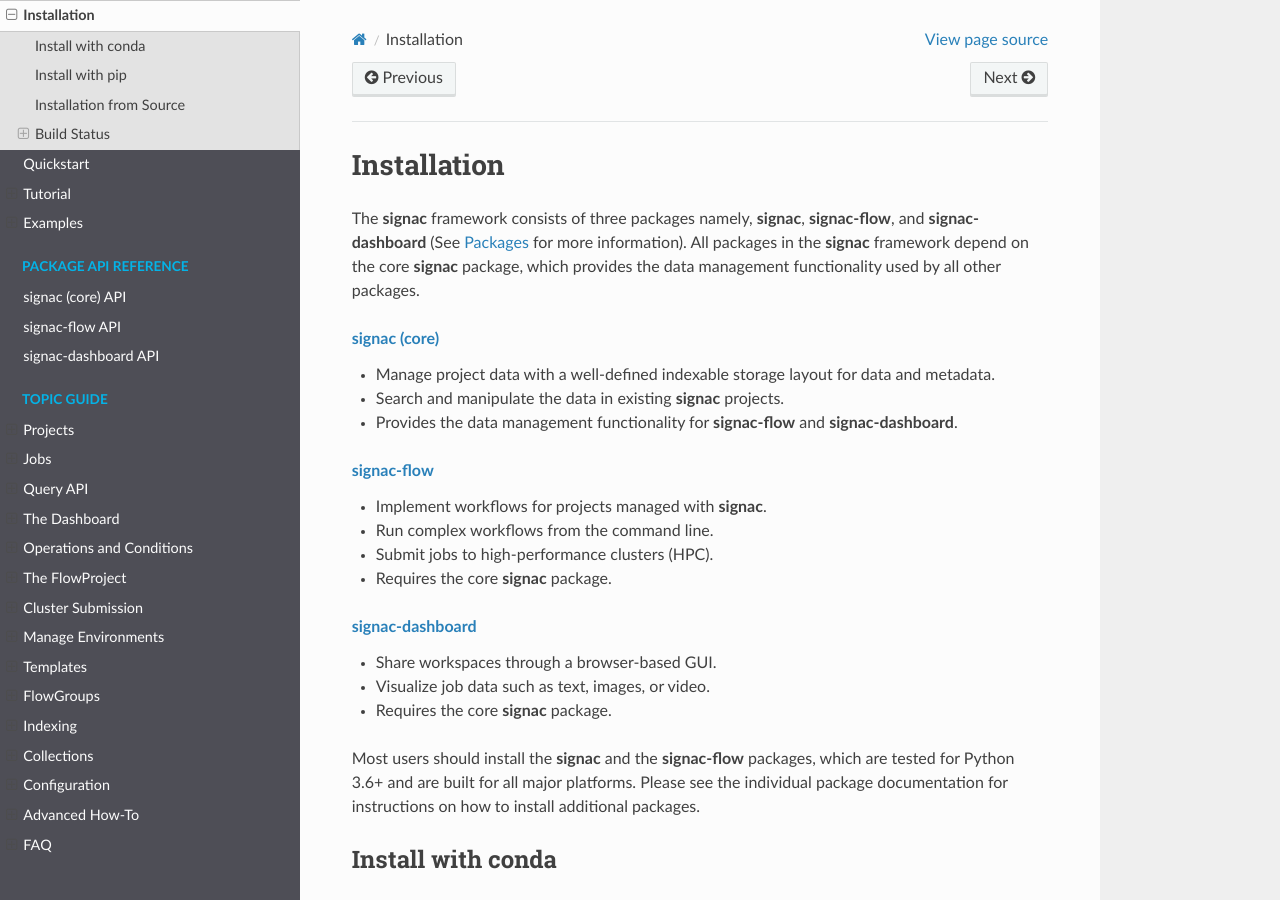
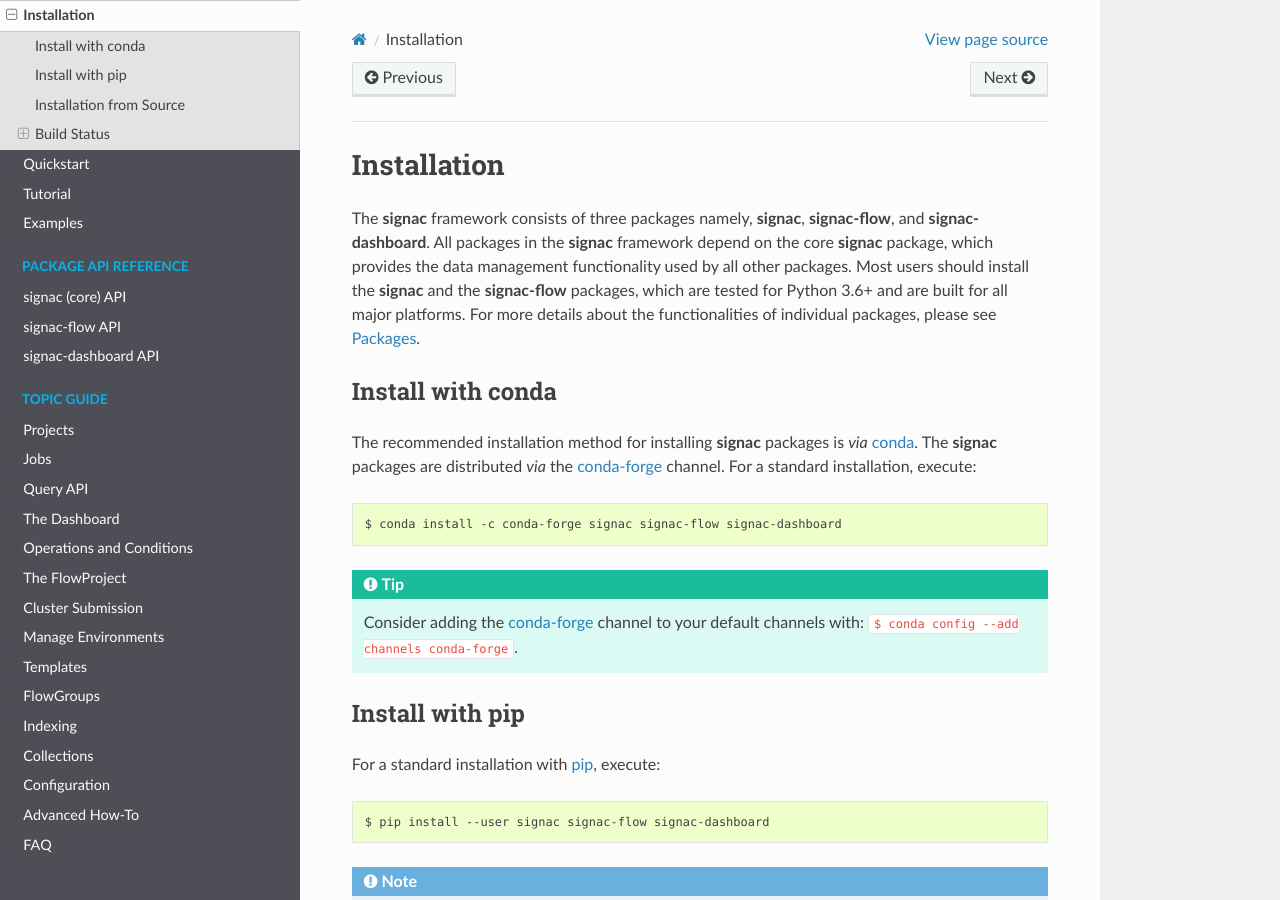
Before and after one commit to glotzerlab/signac-docs, a Sphinx documentation site: the page built from docs/source/installation.rst, in a window 1280 px wide and 900 px high. Built offline with Sphinx 7.4.7 and the Read the Docs theme 2.0.0, drawn with Linux system fonts in a browser that asks for light colours.

Commit message:
Reiterate documentation

```diff
--- a/docs/source/installation.rst
+++ b/docs/source/installation.rst
@@ -8,30 +8,10 @@ Installation
 .. _conda-forge: https://conda-forge.github.io
 .. _pip: https://docs.python.org/3/installing/index.html
 
-The **signac** framework consists of three packages namely, **signac**, **signac-flow**, and **signac-dashboard** (See :ref:`package-overview` for more information).
+The **signac** framework consists of three packages namely, **signac**, **signac-flow**, and **signac-dashboard**.
 All packages in the **signac** framework depend on the core **signac** package, which provides the data management functionality used by all other packages.
-
-.. rubric:: `signac (core) <signac-core_>`_
-
-- Manage project data with a well-defined indexable storage layout for data and metadata.
-- Search and manipulate the data in existing **signac** projects.
-- Provides the data management functionality for **signac-flow** and **signac-dashboard**.
-
-.. rubric:: signac-flow_
-
-- Implement workflows for projects managed with **signac**.
-- Run complex workflows from the command line.
-- Submit jobs to high-performance clusters (HPC).
-- Requires the core **signac** package.
-
-.. rubric:: signac-dashboard_
-
-- Share workspaces through a browser-based GUI.
-- Visualize job data such as text, images, or video.
-- Requires the core **signac** package.
-
 Most users should install the **signac** and the **signac-flow** packages, which are tested for Python 3.6+ and are built for all major platforms.
-Please see the individual package documentation for instructions on how to install additional packages.
+For more details about the functionalities of individual packages, please see :ref:`package-overview`.
 
 
 Install with conda
@@ -113,7 +93,3 @@ signac-dashboard
 .. image:: https://img.shields.io/pypi/v/signac-dashboard
     :target: https://pypi.org/project/signac-dashboard/
     :alt: PyPI signac-dashboard
-
-.. _signac-core: https://docs.signac.io/projects/core/en/latest/installation.html
-.. _signac-flow: https://docs.signac.io/projects/flow/en/latest/installation.html
-.. _signac-dashboard: https://docs.signac.io/projects/dashboard/en/latest/installation.html
--- a/docs/source/packages.rst
+++ b/docs/source/packages.rst
@@ -21,8 +21,9 @@ The links below lead to the package-specific documentation, including a complete
 
 The *core* **signac** package implements a simple, serverless, distributed database directly on the file system.
 It allows you manage files on the file system and associate them with JSON-encoded metadata.
+This metadata is immediately searchable, which allows you to find and select data for specific data sub spaces.
 
-This metadata is immediately searchable, which allows you to find and select data for specific data sub spaces.
+This package also provides the data management functionality for **signac-flow** and **signac-dashboard**.
 
 .. rubric:: signac-flow_
 
```
